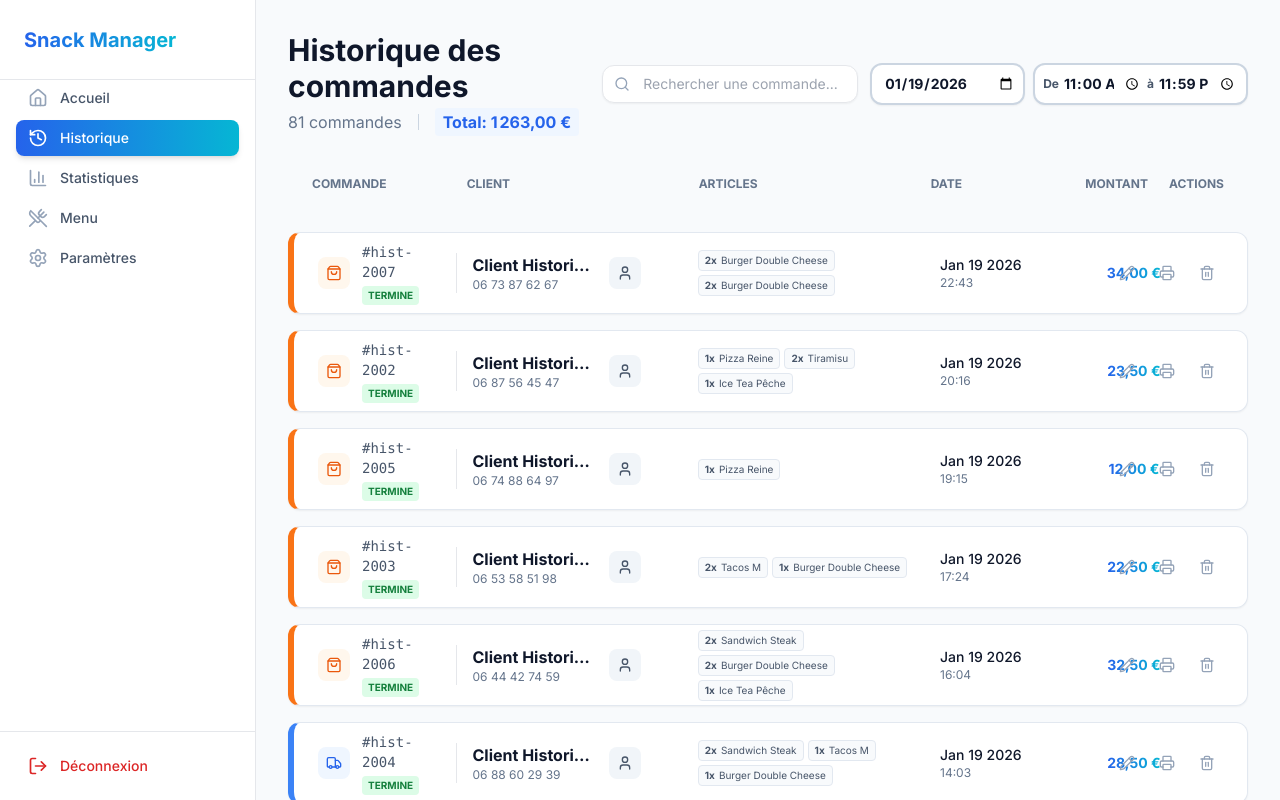
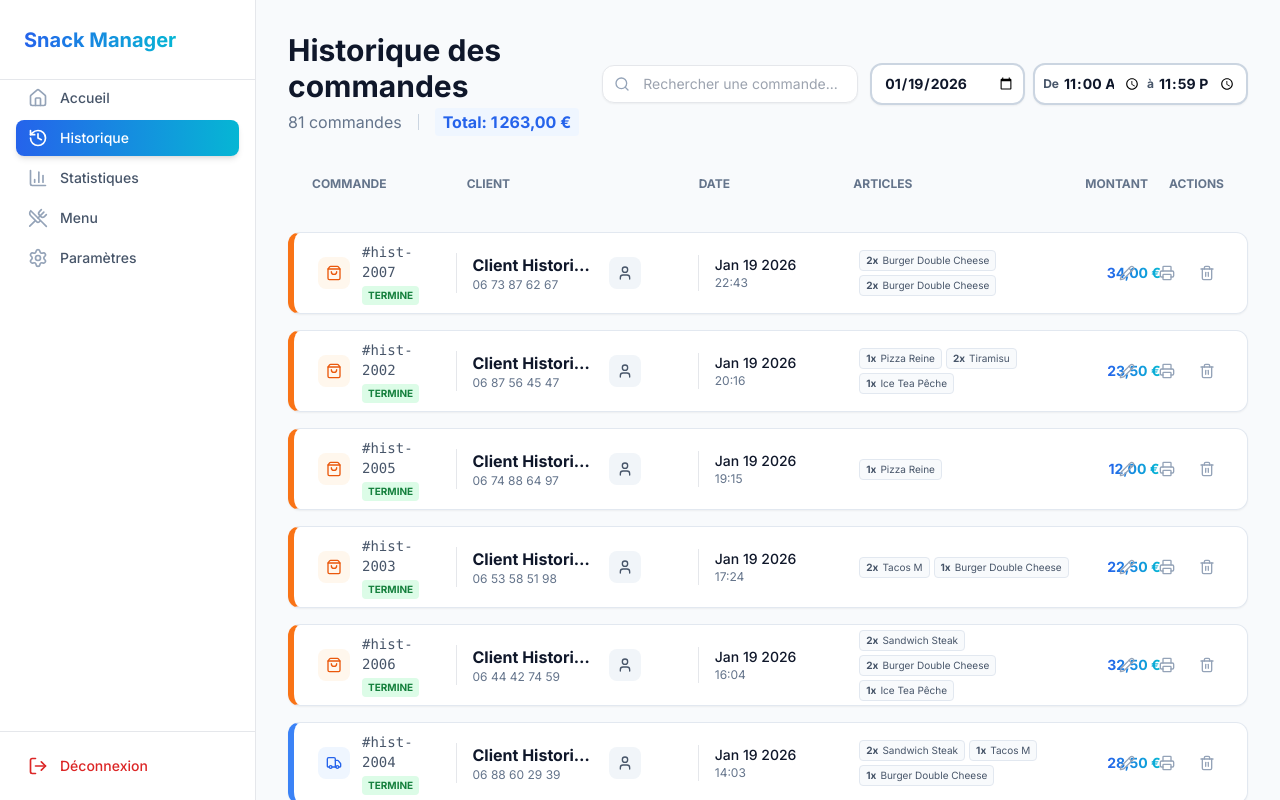
Before and after one commit to Aminechkcyb/Snack-manager, a Next.js app: page /historique in a window 1280 px wide. Built offline with nearby package versions, Linux system fonts and the light colour scheme.

Commit message:
Swap Date and Articles columns in History page

```diff
--- a/src/app/(dashboard)/historique/page.tsx
+++ b/src/app/(dashboard)/historique/page.tsx
@@ -118,8 +118,8 @@ export default function HistoryPage() {
             <div className="hidden md:grid grid-cols-12 gap-4 px-6 py-2 text-xs font-bold uppercase text-slate-500">
                 <div className="col-span-2">Commande</div>
                 <div className="col-span-3">Client</div>
+                <div className="col-span-2">Date</div>
                 <div className="col-span-3">Articles</div>
-                <div className="col-span-2">Date</div>
                 <div className="col-span-1 text-center">Montant</div>
                 <div className="col-span-1 text-right">Actions</div>
             </div>
@@ -192,7 +192,15 @@ export default function HistoryPage() {
                                         </button>
                                     </div>
 
-                                    {/* Articles List (Restored) */}
+                                    {/* Date & Time (Swapped) */}
+                                    <div className="col-span-1 md:col-span-2 hidden md:block border-l md:pl-4">
+                                        <div className="flex flex-col">
+                                            <span className="text-sm font-medium text-slate-900">{order.date}</span>
+                                            <span className="text-xs text-slate-500">{order.timestamp}</span>
+                                        </div>
+                                    </div>
+
+                                    {/* Articles List (Swapped) */}
                                     <div className="col-span-1 md:col-span-3 hidden md:block">
                                         <div className="flex flex-wrap gap-1">
                                             {order.items.slice(0, 3).map((item, idx) => (
@@ -203,14 +211,6 @@ export default function HistoryPage() {
                                             {order.items.length > 3 && (
                                                 <span className="text-[10px] text-slate-400 pl-1">+{order.items.length - 3} autres</span>
                                             )}
-                                        </div>
-                                    </div>
-
-                                    {/* Date & Time */}
-                                    <div className="col-span-1 md:col-span-2 hidden md:block">
-                                        <div className="flex flex-col">
-                                            <span className="text-sm font-medium text-slate-900">{order.date}</span>
-                                            <span className="text-xs text-slate-500">{order.timestamp}</span>
                                         </div>
                                     </div>
 
```
